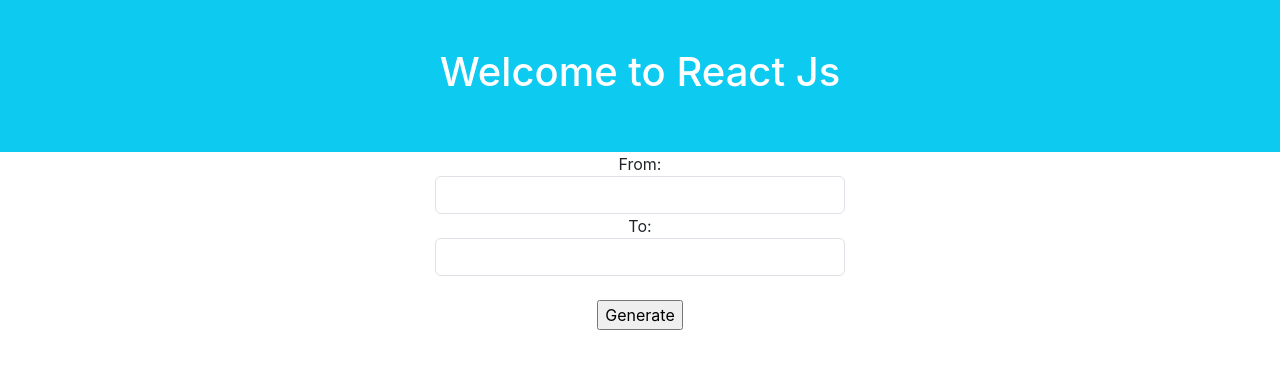
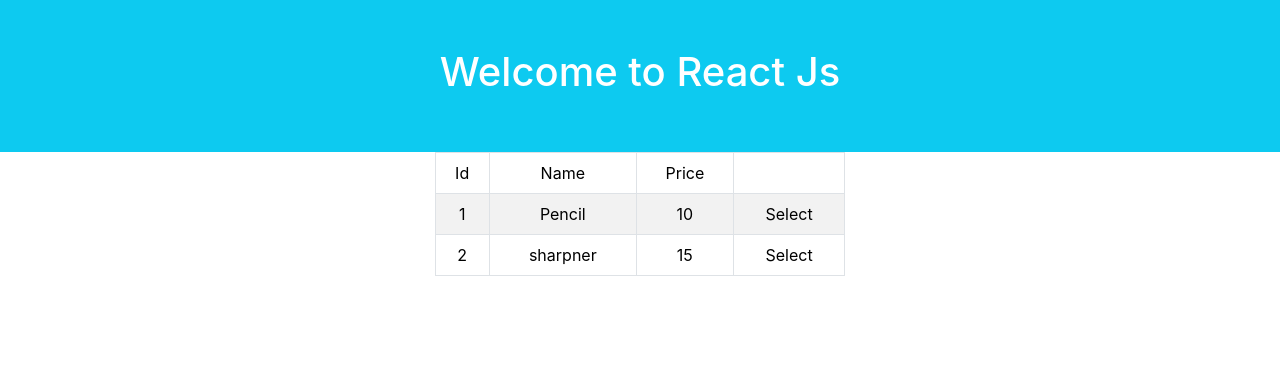
Before and after one commit to jagasia/harman1, a React (Create React App) app in the folder ReactJs/formik-demo/: page / in a window 1280 px wide. Shown: the top 368 px of the page. Built offline with nearby package versions, Linux system fonts and the light colour scheme.

Commit message:
11Jun 16:21

```diff
--- a/ReactJs/formik-demo/src/App.js
+++ b/ReactJs/formik-demo/src/App.js
@@ -1,5 +1,5 @@
 import './App.css';
-import { Prime } from './components/Prime';
+import { List } from './components/List';
 
 function App() {
 
@@ -22,12 +22,13 @@ function App() {
         </div>
         <div className='col-sm-4'>
           {/* <Login onLogin={fnLogin} /><br/><br/> */}
-          <Prime />
+          {/* <Prime /> */}
+          <List />
         </div>
         <div className='col-sm-4'>
           {/* <Login onLogin={fnLoginAdmin} /> */}
           {/* <Register /> */}
-          {/* <List /> */}
+
         </div>
       </div>
     </div>
--- a/ReactJs/formik-demo/src/components/List.js
+++ b/ReactJs/formik-demo/src/components/List.js
@@ -1,8 +1,26 @@
 export const List=()=>{
-    const countries=["India","Australia","Srilanka","Japan"];
+    // const countries=["India","Australia","Srilanka","Japan"];
+    const products=[{id:1, name:'Pencil', price:10},{id:2, name:'sharpner', price:15}];
     return <div>
+        {/* {
+            countries.map((country)=><li>{country}</li>)
+        } */}
+        <table className="table table-bordered table-striped table-hover">
+            <thead>
+                <tr>
+                    <td>Id</td><td>Name</td><td>Price</td><td></td>
+                </tr>
+            </thead>
+            <tbody>
         {
-            countries.map((country)=><li>{country}</li>)
+            products.map((p)=><tr>
+                <td>{p.id}</td>
+                <td>{p.name}</td>
+                <td>{p.price}</td>
+                <td>Select</td>
+            </tr>)
         }
+        </tbody>
+        </table>
     </div>
 }
```
Also changed, not shown: 1 other file (tests, documents, lock files or other folders).
